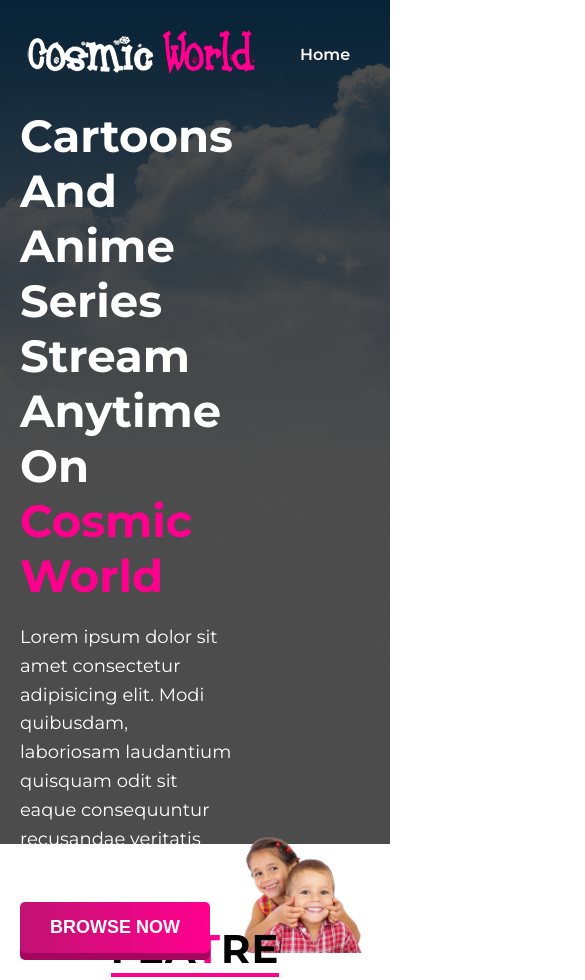
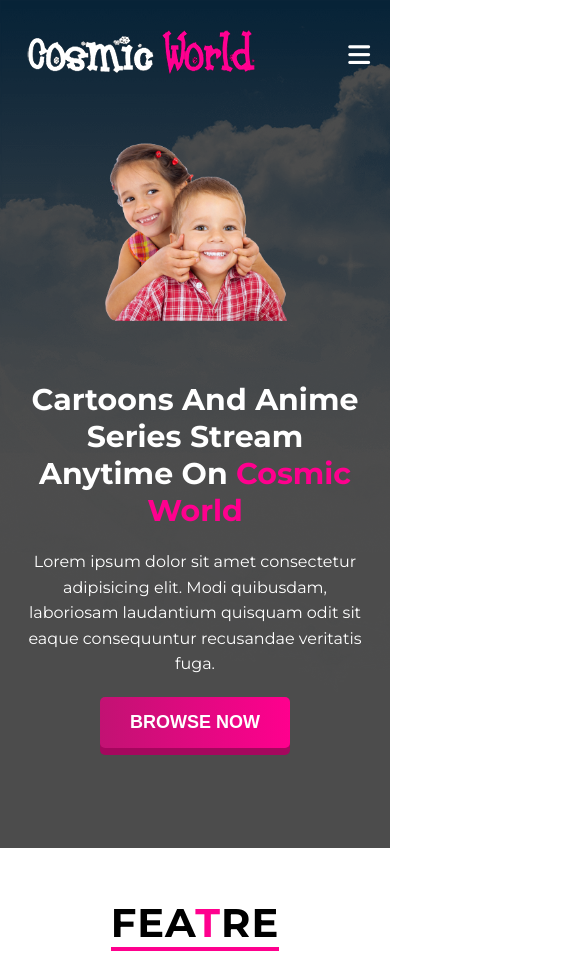
Before and after one commit to KamrulHasan05/cosmic_world, a plain HTML site: page index.html in a window 390 px wide. Shown: the top 980 px of the page, 585 px wide, since content can reach past the window. Drawn offline with Linux system fonts and the light colour scheme.

Commit message:
responsive code

```diff
--- /dev/null
+++ b/css/media.css
@@ -0,0 +1,125 @@
+@media (max-width:860px) {
+
+    #feature,
+    #gallery,
+    #contact {
+        padding: 50px 0;
+    }
+
+    header {
+        overflow: hidden;
+    }
+
+    .logo img {
+        width: 250px;
+    }
+
+    .navigation {
+        position: absolute;
+        top: 80px;
+        left: 0;
+        width: 100%;
+        background: #fff;
+        flex-direction: column;
+        justify-content: center;
+        align-items: center;
+        padding: 30px 0 10px;
+        transform: translateX(-200%);
+        -webkit-transform: translateX(-200%);
+        -moz-transform: translateX(-200%);
+        -ms-transform: translateX(-200%);
+        -o-transform: translateX(-200%);
+        transition: ease-in .5s;
+        -webkit-transition: ease-in .5s;
+        -moz-transition: ease-in .5s;
+        -ms-transition: ease-in .5s;
+        -o-transition: ease-in .5s;
+    }
+
+    .toggle-icon i {
+        display: block;
+    }
+
+    .navigation li {
+        margin-bottom: 20px;
+    }
+
+    .navigation li a {
+        color: #000;
+    }
+
+    #nav-toggler:checked~.navigation {
+        transform: translateX(0%);
+        -webkit-transform: translateX(0%);
+        -moz-transform: translateX(0%);
+        -ms-transform: translateX(0%);
+        -o-transform: translateX(0%);
+    }
+
+
+    /* banner */
+    .banner {
+        grid-template-columns: 1fr;
+        min-height: 740px;
+        padding-bottom: 40px;
+    }
+
+    .banner-left {
+        order: 2;
+        padding-top: 30px;
+        align-items: center;
+        text-align: center;
+        justify-content: flex-start;
+    }
+
+    .banner-left h1 {
+        font-size: 30px;
+    }
+
+    .banner-left p {
+        font-size: 16px;
+    }
+
+    .banner-right {
+        display: flex;
+        align-items: center;
+        justify-content: center;
+    }
+
+    .banner-right img {
+        width: 60%;
+    }
+
+    .feature,
+    .gallery,
+    .contact {
+        grid-template-columns: 1fr;
+    }
+
+    .card {
+        width: 278px;
+    }
+
+    .gallery-img {
+        width: 282px;
+    }
+
+    .contact {
+        grid-row-gap: 30px;
+    }
+}
+
+@media (min-width:860px) and (max-width:999px) {
+    .gallery {
+        grid-template-columns: 1fr 1fr;
+    }
+
+    .gallery-img {
+        width: 340px;
+        margin: auto;
+    }
+
+    .gallery-img img {
+        width: 100%;
+    }
+}
--- a/css/style.css
+++ b/css/style.css
@@ -54,6 +54,16 @@ header {
 
 .logo {
     padding: 20px 0;
+}
+
+#nav-toggler {
+    display: none;
+}
+
+.toggle-icon i {
+    font-size: 25px;
+    color: #fff;
+    display: none;
 }
 
 .navigation li {
--- a/index.html
+++ b/index.html
@@ -11,6 +11,7 @@
         integrity="sha512-Fo3rlrZj/k7ujTnHg4CGR2D7kSs0v4LLanw2qksYuRlEzO+tcaEPQogQ0KaoGN26/zrn20ImR1DfuLWnOo7aBA=="
         crossorigin="anonymous" referrerpolicy="no-referrer" />
     <link rel="stylesheet" href="css/style.css">
+    <link rel="stylesheet" href="css/media.css">
 </head>
 
 <body>
@@ -20,7 +21,12 @@
             <div class="logo">
                 <a href="index.html"><img src="./images/logo.png" alt="Logo"></a>
             </div>
+
             <nav>
+                <input type="checkbox" id="nav-toggler">
+                <label for="nav-toggler" class="toggle-icon">
+                    <i class="fas fa-bars"></i>
+                </label>
                 <ul class="navigation d-flex">
                     <li><a href="">Home</a></li>
                     <li><a href="">Feature</a></li>
```
